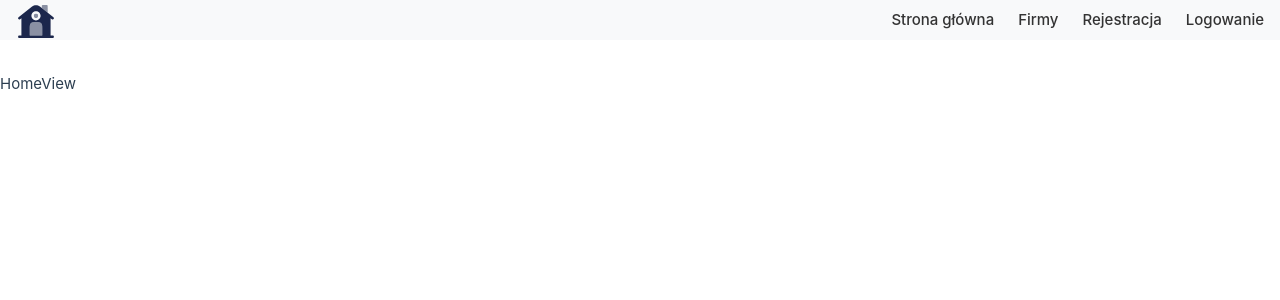
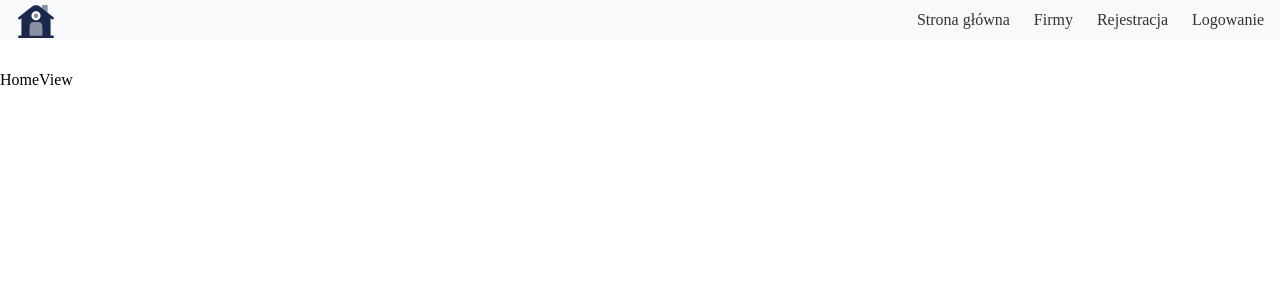
Before and after one commit to SatroPrzem/catalog-frontend, a Vue app: page / in a window 1280 px wide. Shown: the top 300 px of the page. Built offline with nearby package versions, Linux system fonts and the light colour scheme; the HTML template or start-up script is replaced by a standard one.

Commit message:
lint reset.css

```diff
--- a/src/assets/reset.css
+++ b/src/assets/reset.css
@@ -1,86 +1,129 @@
-/* color palette from <https://github.com/vuejs/theme> */
-:root {
-  --vt-c-white: #ffffff;
-  --vt-c-white-soft: #f8f8f8;
-  --vt-c-white-mute: #f2f2f2;
+/* http://meyerweb.com/eric/tools/css/reset/
+   v2.0 | 20110126
+   License: none (public domain)
+*/
 
-  --vt-c-black: #181818;
-  --vt-c-black-soft: #222222;
-  --vt-c-black-mute: #282828;
-
-  --vt-c-indigo: #2c3e50;
-
-  --vt-c-divider-light-1: rgba(60, 60, 60, 0.29);
-  --vt-c-divider-light-2: rgba(60, 60, 60, 0.12);
-  --vt-c-divider-dark-1: rgba(84, 84, 84, 0.65);
-  --vt-c-divider-dark-2: rgba(84, 84, 84, 0.48);
-
-  --vt-c-text-light-1: var(--vt-c-indigo);
-  --vt-c-text-light-2: rgba(60, 60, 60, 0.66);
-  --vt-c-text-dark-1: var(--vt-c-white);
-  --vt-c-text-dark-2: rgba(235, 235, 235, 0.64);
+html,
+body,
+div,
+span,
+applet,
+object,
+iframe,
+h1,
+h2,
+h3,
+h4,
+h5,
+h6,
+p,
+blockquote,
+pre,
+a,
+abbr,
+acronym,
+address,
+big,
+cite,
+code,
+del,
+dfn,
+em,
+img,
+ins,
+kbd,
+q,
+s,
+samp,
+small,
+strike,
+strong,
+sub,
+sup,
+tt,
+var,
+b,
+u,
+i,
+center,
+dl,
+dt,
+dd,
+ol,
+ul,
+li,
+fieldset,
+form,
+label,
+legend,
+table,
+caption,
+tbody,
+tfoot,
+thead,
+tr,
+th,
+td,
+article,
+aside,
+canvas,
+details,
+embed,
+figure,
+figcaption,
+footer,
+header,
+hgroup,
+menu,
+nav,
+output,
+ruby,
+section,
+summary,
+time,
+mark,
+audio,
+video {
+  margin: 0;
+  padding: 0;
+  border: 0;
+  font-size: 100%;
+  font: inherit;
+  vertical-align: baseline;
 }
-
-/* semantic color variables for this project */
-:root {
-  --color-background: var(--vt-c-white);
-  --color-background-soft: var(--vt-c-white-soft);
-  --color-background-mute: var(--vt-c-white-mute);
-
-  --color-border: var(--vt-c-divider-light-2);
-  --color-border-hover: var(--vt-c-divider-light-1);
-
-  --color-heading: var(--vt-c-text-light-1);
-  --color-text: var(--vt-c-text-light-1);
-
-  --section-gap: 160px;
+/* HTML5 display-role reset for older browsers */
+article,
+aside,
+details,
+figcaption,
+figure,
+footer,
+header,
+hgroup,
+menu,
+nav,
+section {
+  display: block;
 }
-
-@media (prefers-color-scheme: dark) {
-  :root {
-    --color-background: var(--vt-c-black);
-    --color-background-soft: var(--vt-c-black-soft);
-    --color-background-mute: var(--vt-c-black-mute);
-
-    --color-border: var(--vt-c-divider-dark-2);
-    --color-border-hover: var(--vt-c-divider-dark-1);
-
-    --color-heading: var(--vt-c-text-dark-1);
-    --color-text: var(--vt-c-text-dark-2);
-  }
+body {
+  line-height: 1;
 }
-
-*,
-*::before,
-*::after {
-  box-sizing: border-box;
-  margin: 0;
-  font-weight: normal;
+ol,
+ul {
+  list-style: none;
 }
-
-body {
-  min-height: 100vh;
-  color: var(--color-text);
-  background: var(--color-background);
-  transition:
-    color 0.5s,
-    background-color 0.5s;
-  line-height: 1.6;
-  font-family:
-    Inter,
-    -apple-system,
-    BlinkMacSystemFont,
-    'Segoe UI',
-    Roboto,
-    Oxygen,
-    Ubuntu,
-    Cantarell,
-    'Fira Sans',
-    'Droid Sans',
-    'Helvetica Neue',
-    sans-serif;
-  font-size: 15px;
-  text-rendering: optimizeLegibility;
-  -webkit-font-smoothing: antialiased;
-  -moz-osx-font-smoothing: grayscale;
+blockquote,
+q {
+  quotes: none;
 }
+blockquote:before,
+blockquote:after,
+q:before,
+q:after {
+  content: '';
+  content: none;
+}
+table {
+  border-collapse: collapse;
+  border-spacing: 0;
+}
```
